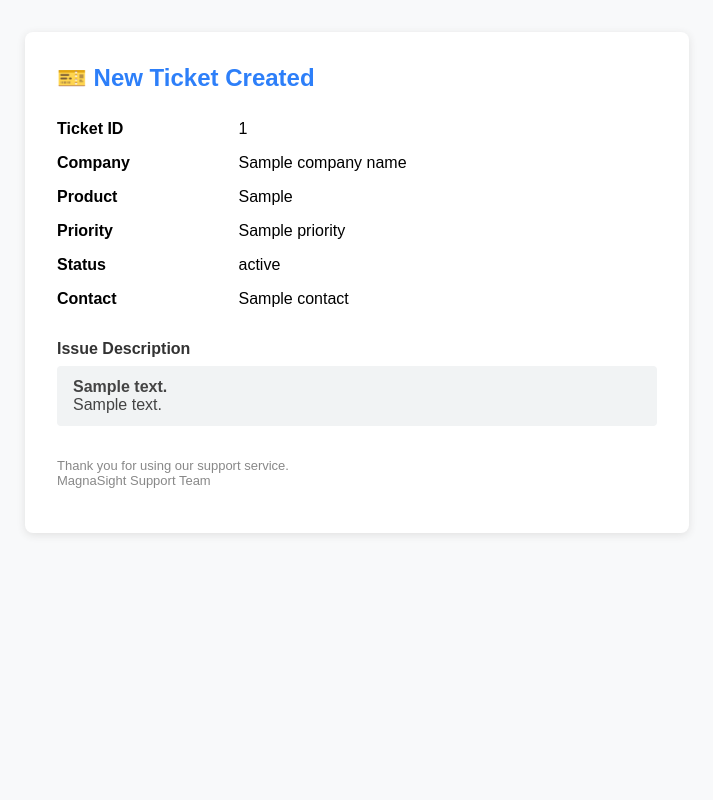
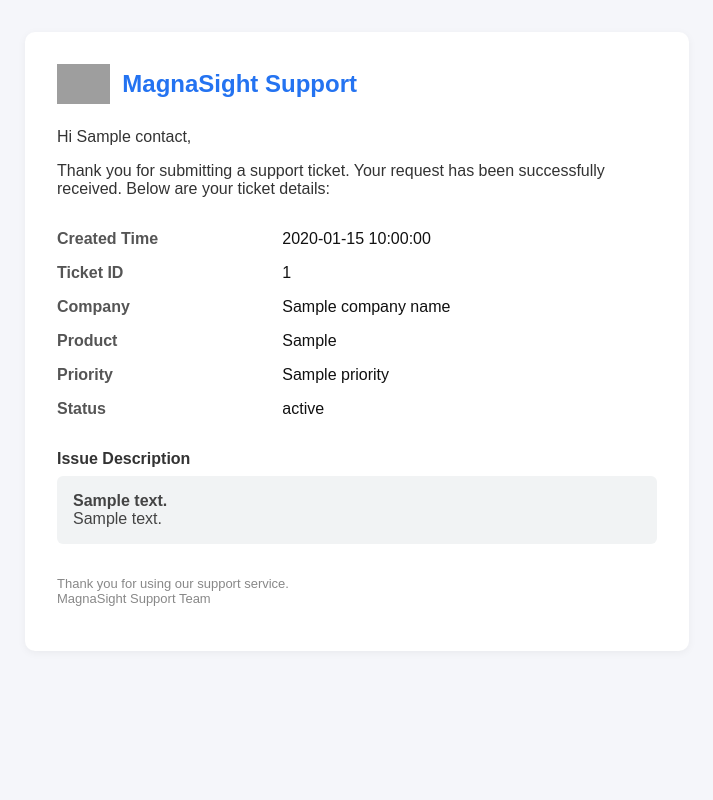
Before and after one commit to robifirmnsyah/backend-magnasight-fastapi, a Python web app: template templates/ticket_email.html in a window 1280 px wide. Shown: the whole page, without its empty margins (283-996 px from the left). Run offline with Jinja, Linux system fonts and the light colour scheme; the template is opened without the code that fills it: most values are stand-ins (such as "Sample title", 1, 10 or a date in 2020); grey boxes are pictures that could not be loaded.

Commit message:
feat: update ticket email template with new design and additional details

```diff
--- a/templates/ticket_email.html
+++ b/templates/ticket_email.html
@@ -1,22 +1,32 @@
 <html>
-  <body style="font-family: Arial, sans-serif; background: #f8f9fa; padding: 24px;">
-    <div style="max-width: 600px; margin: auto; background: #fff; border-radius: 8px; box-shadow: 0 2px 8px #e0e0e0; padding: 32px;">
-      <h2 style="color: #2d7ff9; margin-top: 0;">🎫 New Ticket Created</h2>
-      <table style="width: 100%; border-collapse: collapse; margin-top: 16px;">
-        <tr><td style="font-weight: bold; padding: 8px 0;">Ticket ID</td><td style="padding: 8px 0;">{{ ticket_id }}</td></tr>
-        <tr><td style="font-weight: bold; padding: 8px 0;">Company</td><td style="padding: 8px 0;">{{ company_name }}</td></tr>
-        <tr><td style="font-weight: bold; padding: 8px 0;">Product</td><td style="padding: 8px 0;">{{ product_list }}</td></tr>
-        <tr><td style="font-weight: bold; padding: 8px 0;">Priority</td><td style="padding: 8px 0;">{{ priority }}</td></tr>
-        <tr><td style="font-weight: bold; padding: 8px 0;">Status</td><td style="padding: 8px 0;">{{ status }}</td></tr>
-        <tr><td style="font-weight: bold; padding: 8px 0;">Contact</td><td style="padding: 8px 0;">{{ contact }}</td></tr>
+  <body style="font-family: Arial, sans-serif; background: #f5f6fa; padding: 24px;">
+    <div style="max-width: 600px; margin: auto; background: #ffffff; border-radius: 10px; box-shadow: 0 2px 8px rgba(0,0,0,0.05); padding: 32px;">
+      <div style="display: flex; align-items: center;">
+        <img src="https://www.google.com/url?sa=i&url=https%3A%2F%2Fcomputradetech.com%2Fid%2Fsubsidiaries-id%2Fsmartnet-magna-global-smg%2F&psig=AOvVaw1UyjNPFGAWc5bu-gZSWLro&ust=1748401340822000&source=images&cd=vfe&opi=89978449&ved=0CBQQjRxqFwoTCMiCvtzUwo0DFQAAAAAdAAAAABAE" alt="Logo" style="height: 40px; margin-right: 12px;">
+        <h2 style="color: #2473f1; margin: 0;">MagnaSight Support</h2>
+      </div>
+
+      <p style="margin-top: 24px; color: #333; font-size: 16px;">Hi {{ contact }},</p>
+
+      <p style="margin: 0; color: #333; font-size: 16px;">Thank you for submitting a support ticket. Your request has been successfully received. Below are your ticket details:</p>
+
+      <table style="width: 100%; border-collapse: collapse; margin-top: 24px;">
+        <tr><td style="font-weight: bold; padding: 8px 0; color: #555;">Created Time</td><td style="padding: 8px 0; color: #111;">{{ created_time }}</td></tr>
+        <tr><td style="font-weight: bold; padding: 8px 0; color: #555;">Ticket ID</td><td style="padding: 8px 0; color: #111;">{{ ticket_id }}</td></tr>
+        <tr><td style="font-weight: bold; padding: 8px 0; color: #555;">Company</td><td style="padding: 8px 0; color: #111;">{{ company_name }}</td></tr>
+        <tr><td style="font-weight: bold; padding: 8px 0; color: #555;">Product</td><td style="padding: 8px 0; color: #111;">{{ product_list }}</td></tr>
+        <tr><td style="font-weight: bold; padding: 8px 0; color: #555;">Priority</td><td style="padding: 8px 0; color: #111;">{{ priority }}</td></tr>
+        <tr><td style="font-weight: bold; padding: 8px 0; color: #555;">Status</td><td style="padding: 8px 0; color: #111;">{{ status }}</td></tr>
       </table>
+
       <div style="margin-top: 24px;">
         <h4 style="margin-bottom: 8px; color: #333;">Issue Description</h4>
-        <div style="background: #f1f3f4; border-radius: 4px; padding: 12px 16px; color: #444;">
-          <b>{{ describe_issue }}</b><br>
+        <div style="background: #f1f3f4; border-radius: 6px; padding: 16px; color: #444;">
+          <strong>{{ describe_issue }}</strong><br>
           <span>{{ detail_issue }}</span>
         </div>
       </div>
+
       <p style="margin-top: 32px; color: #888; font-size: 13px;">
         Thank you for using our support service.<br>
         MagnaSight Support Team
```
